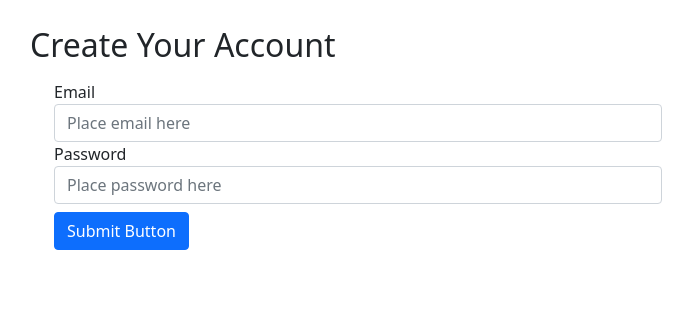
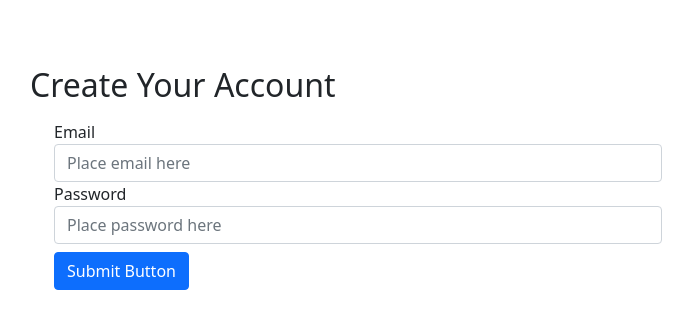
Before and after one commit to wendell91097/Phonehero, a Flask app: page /signup in a window 1280 px wide. Shown: the part 72-401 px from the top of the page, without its empty margins (40-733 px from the left). Run offline with Flask 3, Linux system fonts and the light colour scheme; some libraries are stand-ins or nearby versions.

Commit message:
fourth commit

```diff
--- a/app/authentication/auth_templates/sign_in.html
+++ b/app/authentication/auth_templates/sign_in.html
@@ -2,7 +2,7 @@
 
 {% block content %}
     <main class="container p-5">
-    <div class="row">
+        <div class="row pt-3 py-5">
             <aside class="col-12 col-md-6">
                 <h2>Sign In</h2>
                 {% include 'forms.html' %}
--- a/app/authentication/auth_templates/sign_up.html
+++ b/app/authentication/auth_templates/sign_up.html
@@ -1,9 +1,9 @@
 {% extends 'base.html' %}
 
 {% block content %}
-    <!-- Form content -->
+    <!-- Form content -->]
     <main class="container p-5">
-        <div class="row">
+        <div class="row pt-3">
             <aside class="col-12 col-md-6">
                 <h2>Create Your Account</h2>
                 {% include 'forms.html' %}
--- a/app/templates/forms.html
+++ b/app/templates/forms.html
@@ -1,4 +1,4 @@
-<div class="container pt-2">
+<div class="container pt-2 pl-0">
     <form method="POST">
         {{ form.hidden_tag() }}
         <div class="container"></div>
```
Lines whose indentation alone changed are shown as unchanged.
